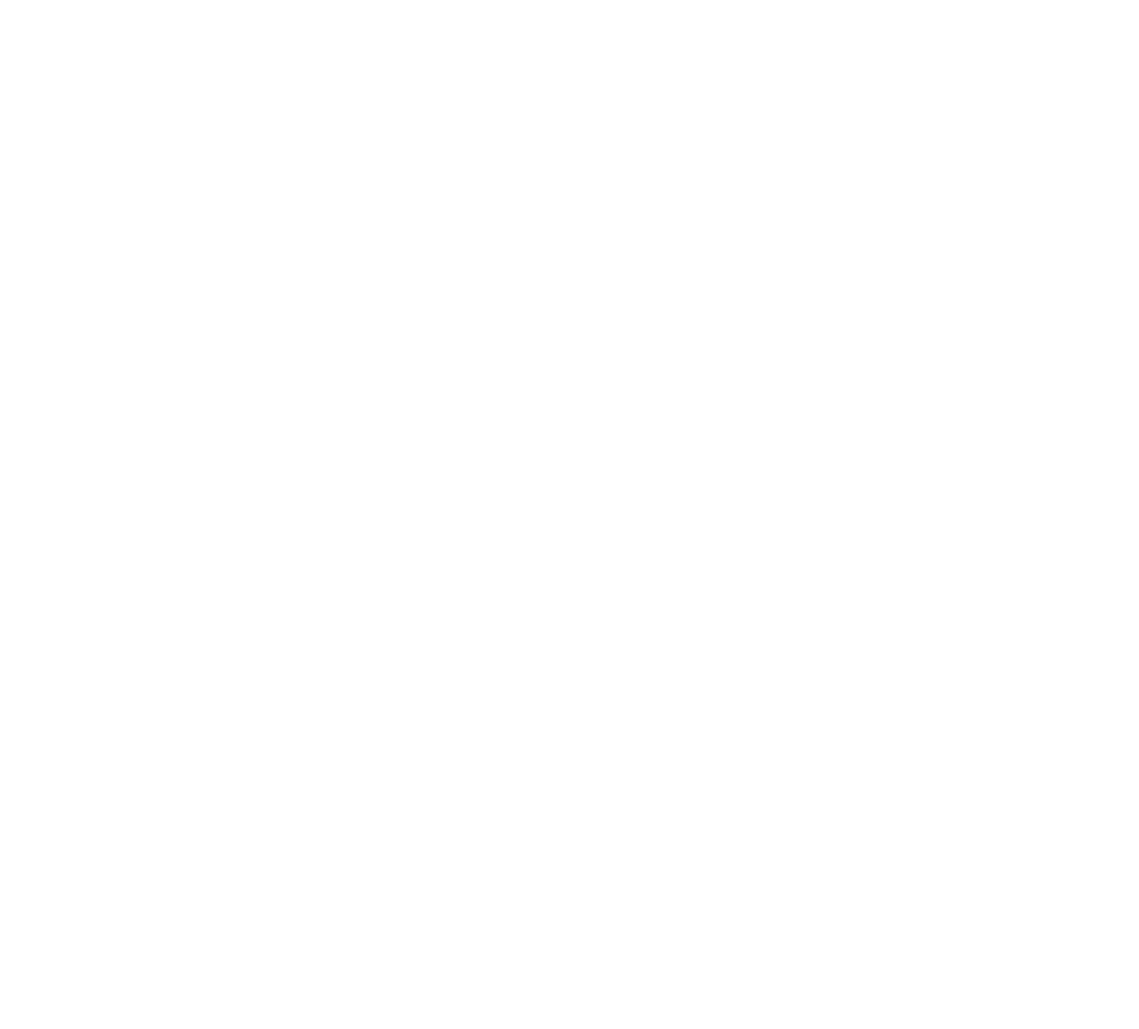
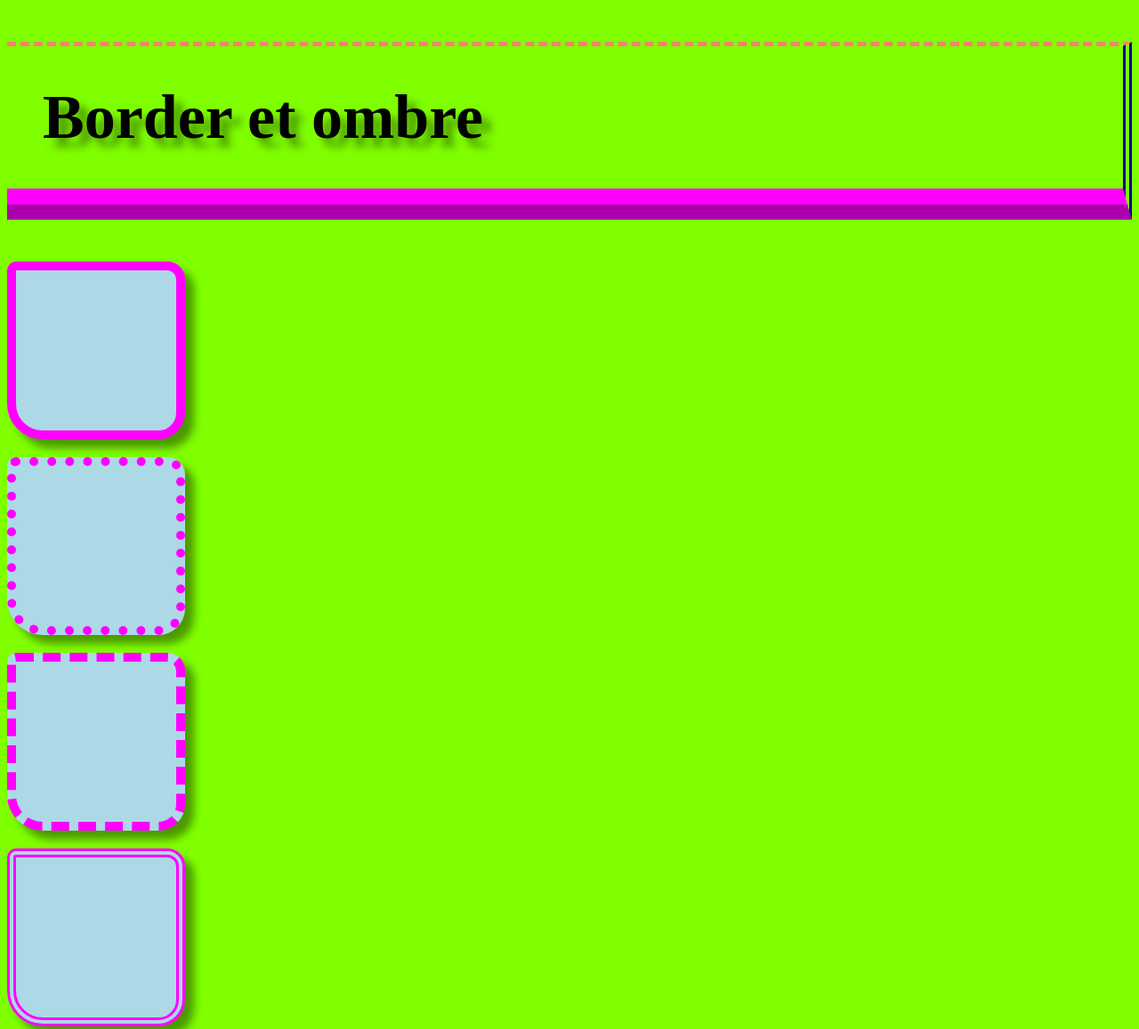
Before and after one commit to monsdj/html-training, a plain HTML site: page 05-bordure/index.html in a window 1280 px wide. Shown: the top 1157 px of the page at 89% size. Before the commit the page ends 800 px from the top, so only its background shows below. Drawn offline with Linux system fonts and the light colour scheme.

Commit message:
bordure et ombre

```diff
--- a/05-bordure/index.html
+++ b/05-bordure/index.html
@@ -8,6 +8,11 @@
     <title>Document</title>
 </head>
 <body>
+    <h1>Border et ombre</h1>
 
+    <div class="div"></div>
+    <div class="div1"></div>
+    <div class="div2"></div>
+    <div class="div3"></div>
 </body>
 </html>
--- a/05-bordure/style.css
+++ b/05-bordure/style.css
@@ -0,0 +1,38 @@
+html *{
+    box-sizing: border-box;
+}
+body{
+    background-color: chartreuse;
+}
+h1{
+    padding: 40px;
+    background-color: chartreuse;
+    border-top: 5px dashed salmon;
+    border-right: 10px double navy;
+    border-bottom: 35px ridge fuchsia;
+    border-left: none;
+    text-shadow: 10px 10px 10px rgba(0, 0, 0, 0.404);
+    font-size: 70px;
+}
+
+div{
+    height: 200px;
+    width: 200px;
+    background-color: lightblue;
+    margin-bottom: 20px;
+    border: 10px solid fuchsia;
+    border-radius: 10px 20px 30px 40px;
+    box-shadow: 10px 10px 10px rgba(0, 0, 0, 0.404);
+}
+
+.div1{
+    border-style: dotted;
+}
+
+.div2{
+    border-style: dashed;
+}
+
+.div3{
+    border-style: double;
+}
```
